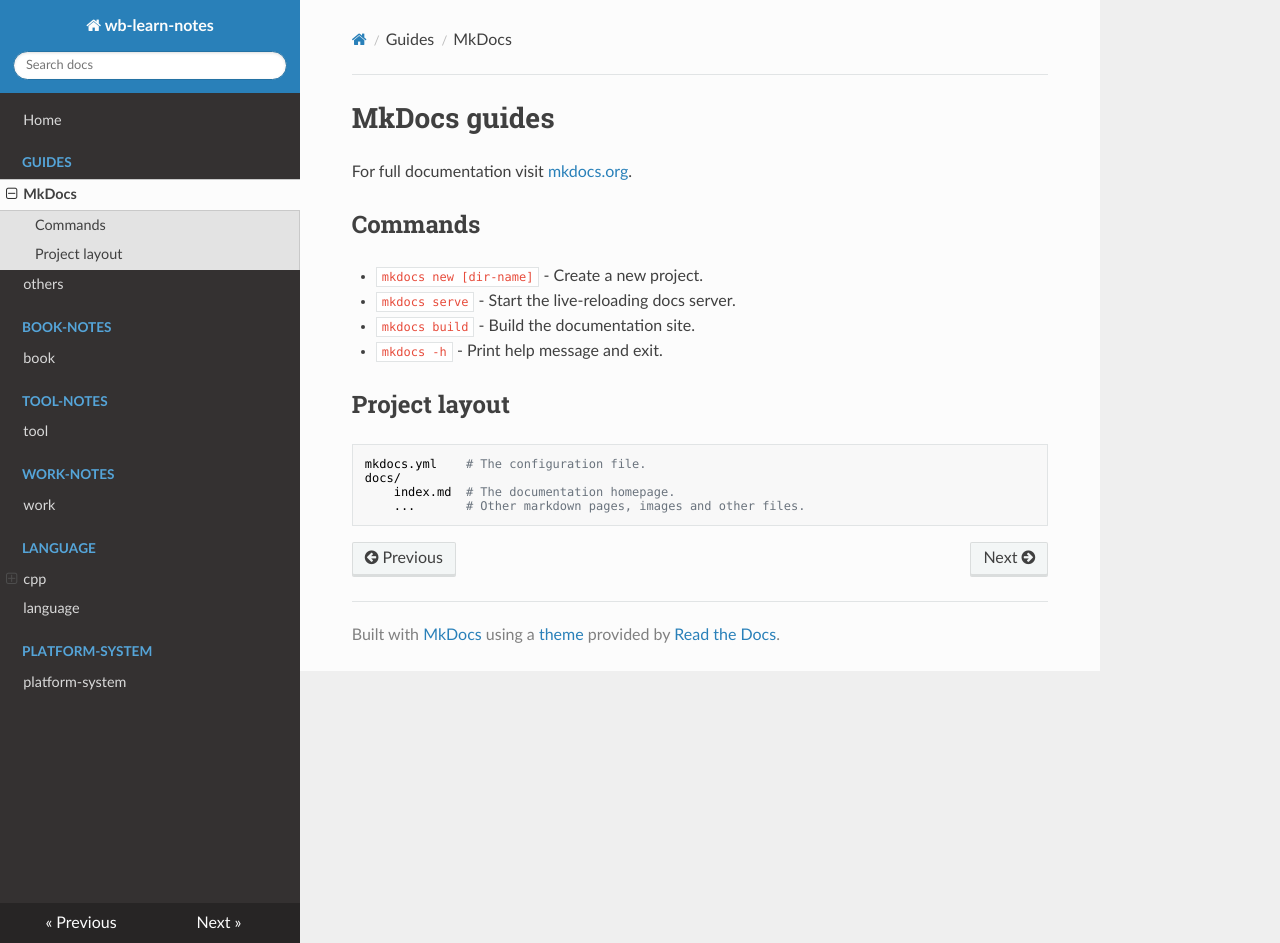
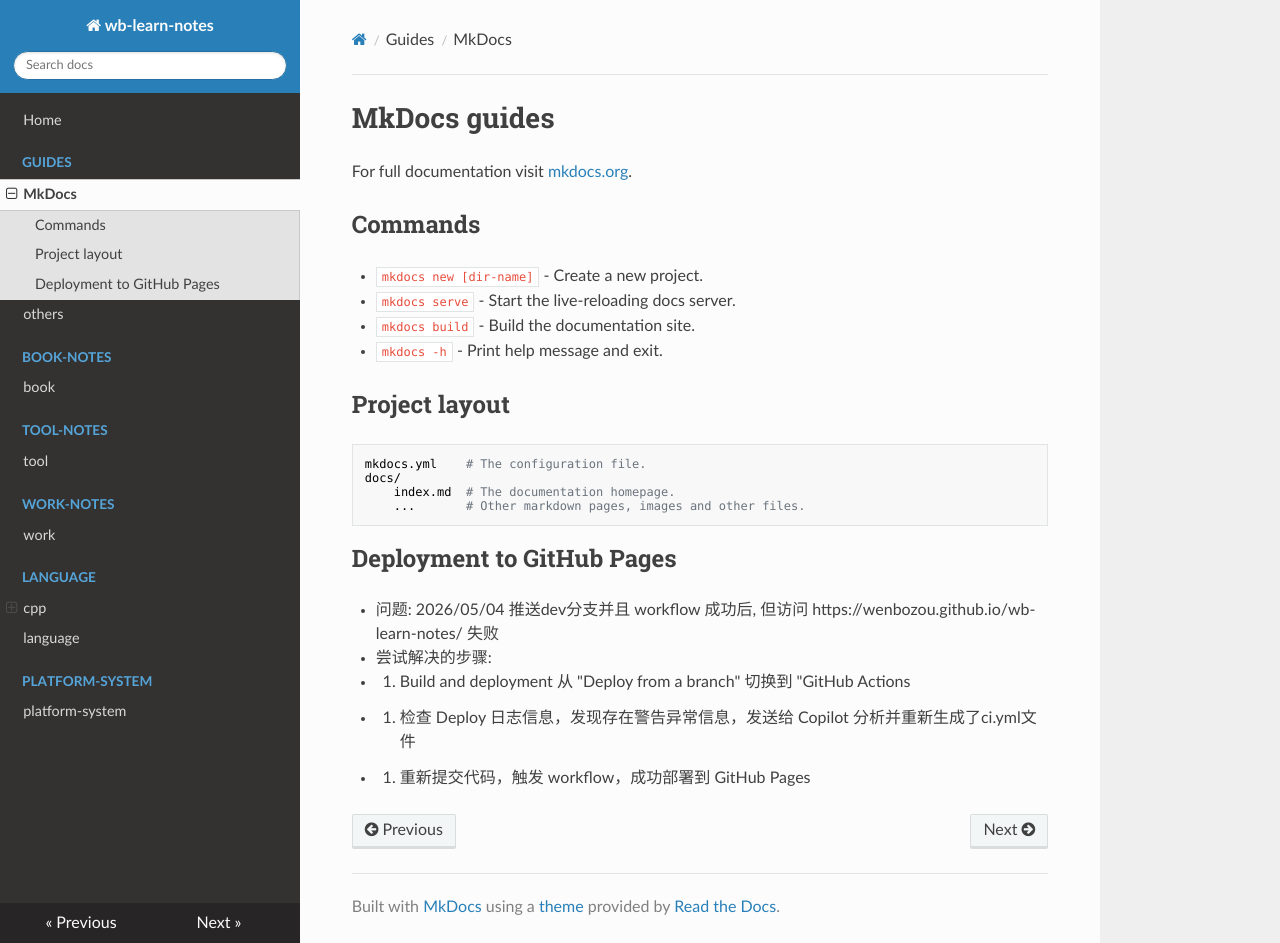
Before and after one commit to wenbozou/wb-learn-notes, an MkDocs documentation site: the page built from docs/guides/mkdocs.md, in a window 1280 px wide and 943 px high. Built offline with MkDocs 1.6.1, drawn with Linux system fonts in a browser that asks for light colours; nearby versions of some CDN libraries.

Commit message:
deploy pages 问题记录

```diff
--- a/docs/guides/mkdocs.md
+++ b/docs/guides/mkdocs.md
@@ -15,3 +15,10 @@ For full documentation visit [mkdocs.org](https://www.mkdocs.org).
     docs/
         index.md  # The documentation homepage.
         ...       # Other markdown pages, images and other files.
+
+## Deployment to GitHub Pages
+- 问题: 2026/05/04 推送dev分支并且 workflow 成功后, 但访问 https://wenbozou.github.io/wb-learn-notes/ 失败
+- 尝试解决的步骤:
+  - 1. Build and deployment 从 "Deploy from a branch" 切换到 "GitHub Actions
+  - 2. 检查 Deploy 日志信息，发现存在警告异常信息，发送给 Copilot 分析并重新生成了ci.yml文件
+  - 3. 重新提交代码，触发 workflow，成功部署到 GitHub Pages
```
